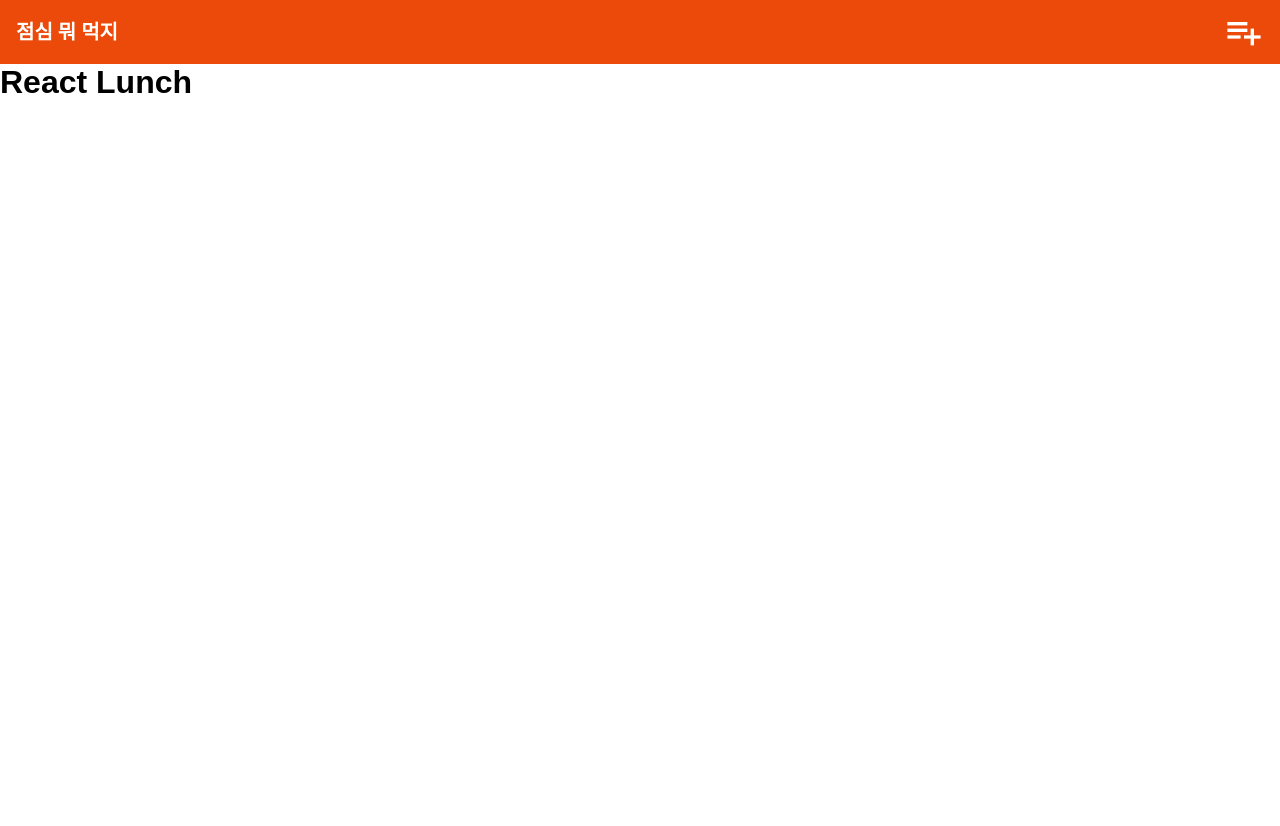
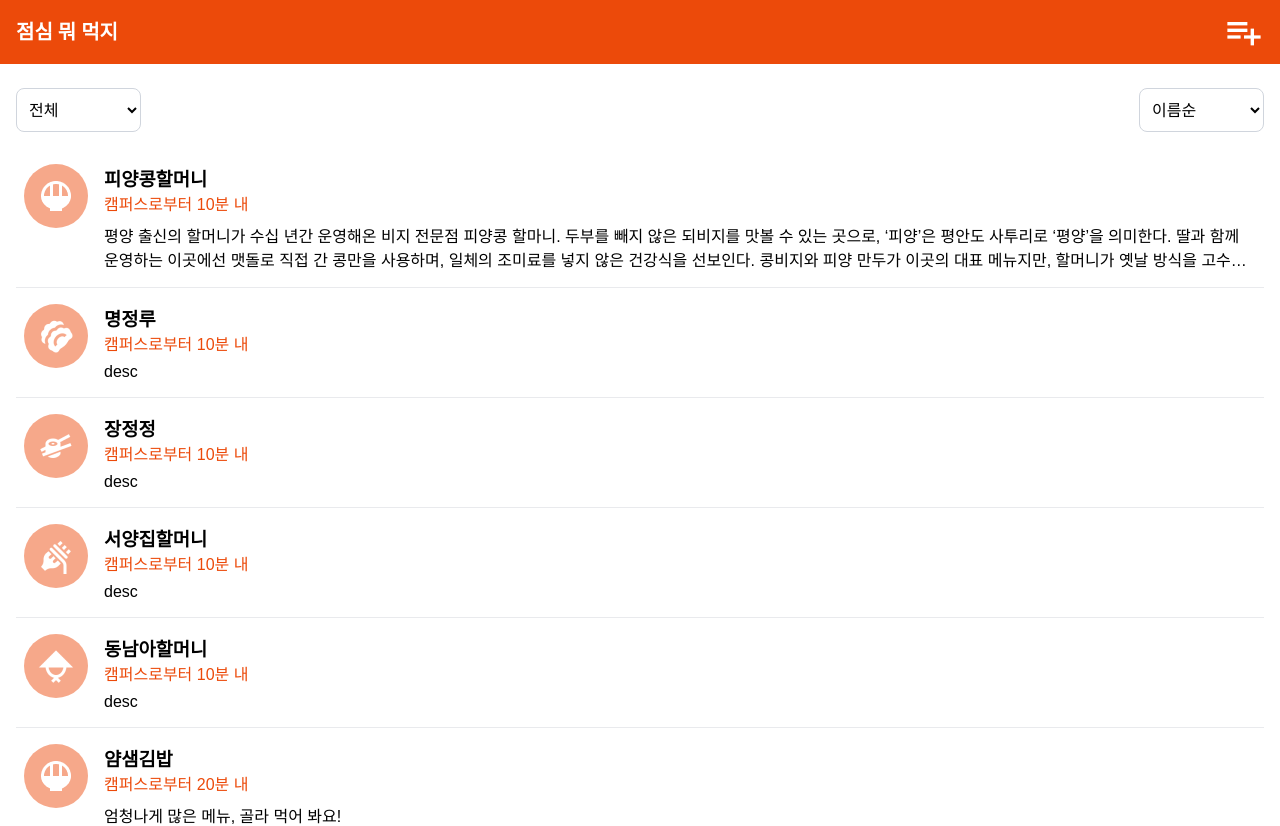
Before and after one commit to pragmatic-react/pragmatic-react-docs, a React (Vite) app: page / in a window 1280 px wide. Shown: the top 826 px of the page. Before the commit the page ends 800 px from the top, so only its background shows below. Built offline with nearby package versions, Linux system fonts and the light colour scheme.

Commit message:
Add: App 컴포넌트 업데이트
헤더, 음식점 리스트 및 필터 섹션 추가

```diff
--- a/src/app.tsx
+++ b/src/app.tsx
@@ -1,12 +1,16 @@
-import { Header } from './components';
+import { Header, RestaurantFilterSection } from './components';
+import { RestaurantList } from './components';
 import { GlobalStyle } from './global-style';
 
 function App() {
   return (
     <>
+      <GlobalStyle />
       <Header />
-      <GlobalStyle />
-      <h1>React Lunch</h1>
+      <main>
+        <RestaurantFilterSection />
+        <RestaurantList />
+      </main>
     </>
   );
 }
```
